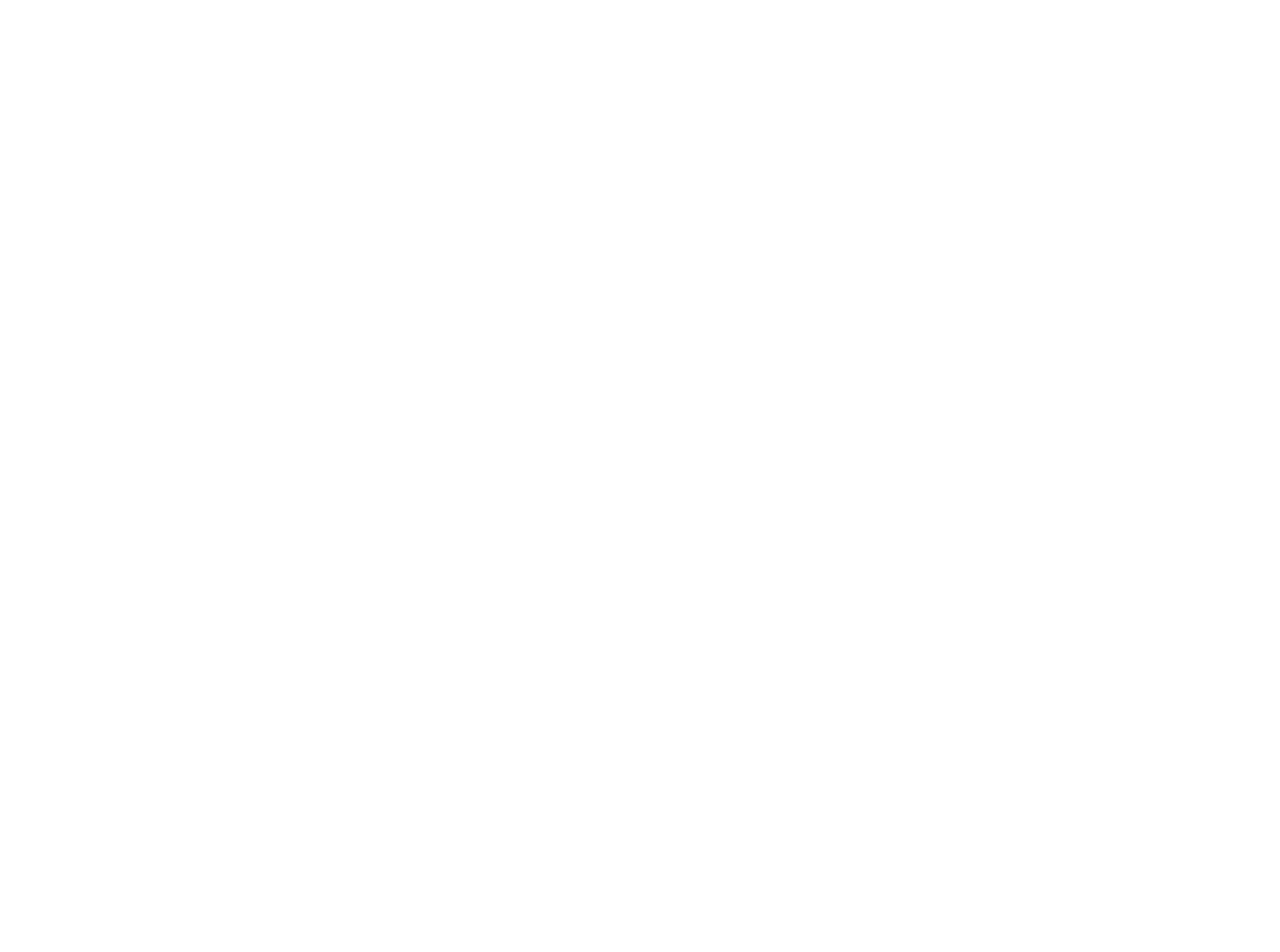
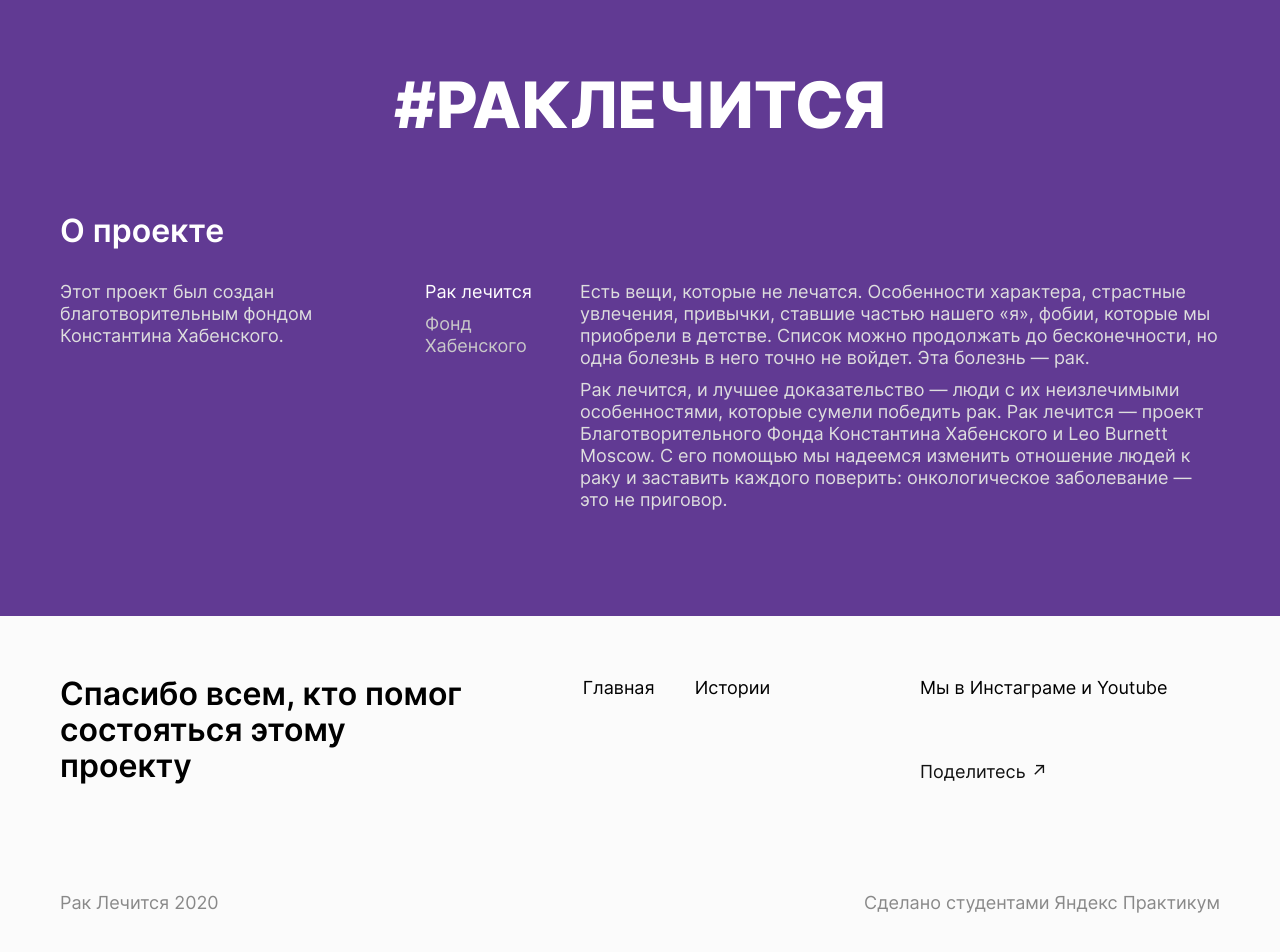
Before and after one commit to zajcevakaterina/raklechitsa, a Nuxt app: page / in a window 1280 px wide. Shown: the part 1302-2254 px from the top of the page. Before the commit the page ends 800 px from the top, so only its background shows below. Built offline with nearby package versions, Linux system fonts and the light colour scheme.

Commit message:
Add and Fix components

```diff
--- /dev/null
+++ b/components/Above.vue
@@ -0,0 +1,74 @@
+<template>
+  <section class="above">
+    <p class="above__hashtag">#РАКЛЕЧИТСЯ</p>
+    <section-title class="above__section-title">О проекте</section-title>
+    <div class="above__content">
+      <section-text class="above__section-text"
+        >Этот проект был создан благотворительным фондом Константина Хабенского.
+      </section-text>
+      <main-tabs :tabsData="tabs" :theme="'above'" />
+    </div>
+  </section>
+</template>
+
+<script>
+import SectionTitle from '@/components/ui/SectionTitle';
+import SectionText from '@/components/ui/SectionText';
+import Tabs from '@/components/Tabs';
+export default {
+  components: {
+    'section-title': SectionTitle,
+    'section-text': SectionText,
+    'main-tabs': Tabs,
+  },
+  data() {
+    return {
+      tabs: [
+        {
+          id: '1',
+          name: 'Рак лечится',
+          content:
+            'Есть вещи, которые не лечатся. Особенности характера, страстные увлечения, привычки, ставшие частью нашего «я», фобии, которые мы приобрели в детстве. Список можно продолжать до бесконечности, но одна болезнь в него точно не войдет. Эта болезнь — рак.',
+          content2:
+            'Рак лечится, и лучшее доказательство — люди с их неизлечимыми особенностями, которые сумели победить рак. Рак лечится — проект Благотворительного Фонда Константина Хабенского и Leo Burnett Moscow. С его помощью мы надеемся изменить отношение людей к раку и заставить каждого поверить: онкологическое заболевание — это не приговор.',
+        },
+        {
+          id: '2',
+          name: 'Фонд Хабенского',
+          content:
+            'Благотворительный Фонд Константина Хабенского с 2008 года помогает детям с онкологическими и другими тяжелыми заболеваниями головного мозга. Фонд не только поддерживает семью заболевшего ребенка в самый сложный момент, оплачивая обследования, лечение и медицинские препараты, но и в целом меняет систему оказания помощи детям с опухолями мозга в России.',
+        },
+      ],
+    };
+  },
+};
+</script>
+
+<style scoped>
+.above {
+  width: 100%;
+  min-height: 650px;
+  background: #613a93;
+  display: flex;
+  flex-direction: column;
+  padding: 100px 60px 0;
+}
+.above__hashtag {
+  font-style: normal;
+  font-weight: 800;
+  font-size: 64px;
+  line-height: 77px;
+  color: #ffffff;
+  margin: 0 auto 70px;
+}
+.above__content {
+  display: flex;
+  justify-content: spa ce-between;
+}
+.above__section-title {
+  color: #ffffff;
+}
+.above__section-text {
+  color: #dedede;
+}
+</style>
--- a/components/CallToAction.vue
+++ b/components/CallToAction.vue
@@ -1,14 +1,14 @@
 <template>
   <section class="call-to-action">
-    <div class="call-to-action__entry">
-      <section-title>Расскажите свою историю</section-title>
+    <section-title>Расскажите свою историю</section-title>
+    <div class="call-to-action__content">
       <section-text
         >Мы публикуем новые истории на сайте раз в неделю. Есть 2 варианта
         поделиться своей историей неизлечимых привычек, навязчивых идей и
-        болезненных привязанностей.</section-text
-      >
+        болезненных привязанностей.
+      </section-text>
+      <main-tabs :tabsData="tabs" :theme="'call-to-action'" />
     </div>
-    <main-tabs :tabsData="tabs" />
   </section>
 </template>
 
@@ -28,15 +28,14 @@
         {
           id: '1',
           name: '1-й вариант',
-          content: 'Lorem ipsum dolor sit amet consectetur adipisicing elit.',
-          class: 'tabs__link_active',
+          content:
+            'Заполнить подробную форму прямо на сайте и мы опубликуем вашу историю после проверки. Пожалуйста, заполняйте все пункты корректно, если вы испытаете какие-то сложности, воспользуйтесь 2-м вариантом.',
         },
         {
           id: '2',
           name: '2-й вариант',
           content:
-            'Voluptate itaque dignissimos molestiae, totam ut corrupti atque',
-          class: '',
+            'Оставить контакт (почту или номер телефона) и мы свяжемся с вами, зададим вопросы, уточним детали вашей истории.',
         },
       ],
     };
@@ -50,12 +49,11 @@
   min-height: 522px;
   background: #f7f7f7;
   display: flex;
-  justify-content: space-between;
+  flex-direction: column;
   padding: 100px 60px 0;
 }
-.call-to-action__entry {
-  width: 340px;
+.call-to-action__content {
   display: flex;
-  flex-direction: column;
+  justify-content: space-between;
 }
 </style>
--- a/components/Footer.vue
+++ b/components/Footer.vue
@@ -1,9 +1,111 @@
 <template>
-  <div></div>
+  <footer class="footer">
+    <div class="footer__content">
+      <section-title
+        >Спасибо всем, кто помог состояться этому проекту</section-title
+      >
+      <!-- <footer-menu /> -->
+      <div class="footer__menu">
+        <a href="/" class="footer__menu-link">Главная</a>
+        <a href="/stories" class="footer__menu-link">Истории</a>
+      </div>
+      <div class="footer__social">
+        <p class="footer__social-text">Мы в Инстаграме и Youtube</p>
+        <a class="footer__social_link">Поделитесь ↗</a>
+      </div>
+    </div>
+    <div class="footer__copyright">
+      <span class="footer__copyright-text">Рак Лечится 2020</span>
+      <span class="footer__copyright-text"
+        >Сделано студентами Яндекс Практикум</span
+      >
+    </div>
+  </footer>
 </template>
 
 <script>
-export default {};
+import SectionTitle from '@/components/ui/SectionTitle';
+import Menu from '@/components/Menu';
+export default {
+  components: {
+    'section-title': SectionTitle,
+    'footer-menu': Menu,
+  },
+};
 </script>
 
-<style scoped></style>
+<style scoped>
+.footer {
+  min-height: 356px;
+  width: 100%;
+  background-color: #fbfbfb;
+  padding: 60px;
+  flex-direction: column;
+  display: flex;
+}
+.footer__content {
+  width: 100%;
+  display: flex;
+  justify-content: space-between;
+}
+.footer__menu {
+  display: flex;
+  font-style: normal;
+  font-weight: normal;
+  font-size: 18px;
+  line-height: 24px;
+}
+.footer__menu-link {
+  margin-right: 40px;
+  font-style: normal;
+  font-weight: normal;
+  font-size: 18px;
+  line-height: 24px;
+  text-decoration: none;
+  color: #000000;
+  height: fit-content;
+}
+
+.footer__menu-link:hover {
+  color: #121212;
+  opacity: 0.8;
+}
+.footer__social {
+  display: flex;
+  flex-direction: column;
+  width: 300px;
+  min-height: 88px;
+  justify-content: space-between;
+}
+.footer__social-text {
+  font-style: normal;
+  font-weight: normal;
+  font-size: 18px;
+  line-height: 24px;
+  color: #000000;
+}
+.footer__social_link {
+  font-style: normal;
+  font-weight: normal;
+  font-size: 18px;
+  line-height: 24px;
+  cursor: pointer;
+  color: #121212;
+}
+.footer__social_link:hover {
+  opacity: 0.8;
+}
+.footer__copyright {
+  display: flex;
+  width: 100%;
+  justify-content: space-between;
+  margin-top: auto;
+}
+.footer__copyright-text {
+  font-style: normal;
+  font-weight: normal;
+  font-size: 18px;
+  line-height: 18px;
+  color: #898989;
+}
+</style>
--- a/components/Menu.vue
+++ b/components/Menu.vue
@@ -25,6 +25,7 @@
   line-height: 24px;
   text-decoration: none;
   color: #000000;
+  height: fit-content;
 }
 
 .menu-link:hover {
@@ -36,6 +37,6 @@
   border-bottom: 0px;
 }
 .nuxt-link-exact-active {
-  border-bottom: solid 2px #000;
+  border-bottom: solid 2px;
 }
 </style>
--- a/components/Tabs.vue
+++ b/components/Tabs.vue
@@ -2,34 +2,42 @@
   <div class="tabs">
     <ul class="tabs__list">
       <li
-        v-for="tab in tabsData"
+        class="tabs__link"
+        v-for="(tab, index) in tabsData"
         :key="tab.id"
-        :class="tab.class"
-        class="tabs__link "
+        :class="[{ ['active_' + theme]: show == index }, `tabs__link_${theme}`]"
+        @click.prevent="show = index"
       >
         {{ tab.name }}
       </li>
     </ul>
-    <div class="tabs__content">
+    <div>
       <p
-        v-for="tab in tabsData"
-        class="tabs__text"
-        :key="tab.id"
-        :name="tab.name"
-        :content="tab.content"
-      >
-        {{ tab.content }}
-      </p>
+        class="tabs__content"
+        :class="`tabs__content_${theme}`"
+        v-for="(tab, index) in tabsData"
+        v-if="show === index"
+        :key="index"
+        v-html="tab.content"
+      ></p>
+      <p
+        class="tabs__content"
+        :class="`tabs__content_${theme}`"
+        v-for="(tab, index) in tabsData"
+        v-if="show === index && tab.content2"
+        :key="index"
+        v-html="tab.content2"
+      ></p>
     </div>
   </div>
 </template>
 
 <script>
 export default {
-  props: ['tabsData'],
+  props: ['tabsData', 'theme'],
   data() {
     return {
-      tabs: [],
+      show: 0,
     };
   },
 };
@@ -39,38 +47,58 @@
 .tabs {
   display: flex;
   justify-content: space-between;
-  margin-top: 100px;
+  margin: 32px 0 0;
+}
+.tabs__list {
+  list-style: none;
+}
+.tabs__link {
+  cursor: pointer;
+  margin-bottom: 10px;
+  font-style: normal;
+  font-weight: normal;
+  font-size: 18px;
+  line-height: 22px;
+}
+
+.tabs__link_call-to-action {
+  color: #a2a2a2;
+}
+.tabs__link_call-to-action:hover {
+  color: #000000;
+}
+.active_call-to-action {
+  color: #000000;
+}
+
+.tabs__link_above {
+  color: #c9c9c9;
+}
+.tabs__link_above:hover {
+  color: #ffffff;
+}
+.active_above {
+  color: #ffffff;
 }
 .tabs__content {
   display: flex;
   flex-direction: column;
-}
-.tabs__text {
-  max-width: 630px;
+  margin-left: 40px;
+  width: 640px;
   font-style: normal;
   font-weight: normal;
   font-size: 18px;
   line-height: 22px;
+  margin-bottom: 10px;
+}
+.tabs__content:last-child {
+  margin-bottom: 0;
+}
+
+.tabs__content_call-to-action {
   color: #666666;
 }
-.tabs__link {
-  width: 115px;
-  color: #a2a2a2;
-  font-style: normal;
-  font-weight: 500;
-  font-size: 18px;
-  line-height: 22px;
-  margin: 0 0 10px;
-  list-style: none;
-  margin-right: 28px;
-  cursor: pointer;
-}
-
-.tabs__link:hover {
-  font-weight: normal;
-}
-
-.tabs__link_active {
-  color: #000000;
+.tabs__content_above {
+  color: #dedede;
 }
 </style>
--- a/components/ui/SectionText.vue
+++ b/components/ui/SectionText.vue
@@ -15,5 +15,6 @@
   line-height: 22px;
   margin: 32px 0 0;
   width: 340px;
+  color: #666666;
 }
 </style>
--- a/layouts/default.vue
+++ b/layouts/default.vue
@@ -2,14 +2,17 @@
   <div>
     <main-header />
     <nuxt />
+    <main-footer />
   </div>
 </template>
 
 <script>
 import Header from '@/components/Header';
+import Footer from '@/components/Footer';
 export default {
   components: {
     'main-header': Header,
+    'main-footer': Footer,
   },
 };
 </script>
--- a/pages/index.vue
+++ b/pages/index.vue
@@ -1,14 +1,20 @@
 <template>
   <div>
     <statistics></statistics>
+    <call-to-action></call-to-action>
+    <above></above>
   </div>
 </template>
 
 <script>
 import Statistics from '@/components/Statistics';
+import CallToAction from '@/components/CallToAction';
+import Above from '@/components/Above';
 export default {
   components: {
     statistics: Statistics,
+    'call-to-action': CallToAction,
+    above: Above,
   },
 };
 </script>
```
Also changed, not shown: components/Header.vue (+5 -3 lines), 1 other file (tests, documents, lock files or other folders).
